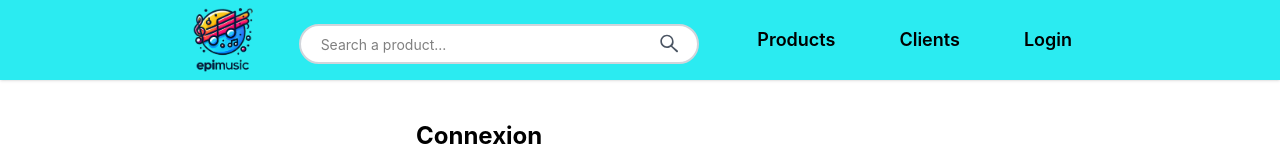
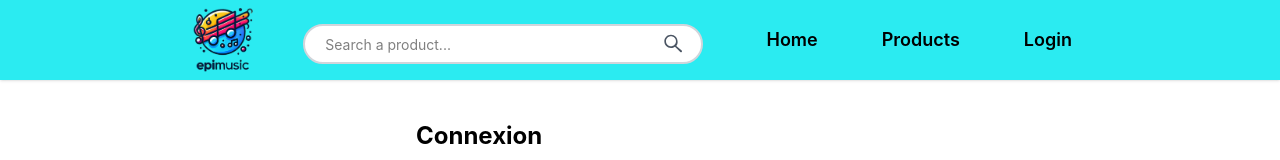
Before and after one commit to Seraphino16/Epimusic, a React (Create React App) app in the folder client/: page /login in a window 1280 px wide. Shown: the top 160 px of the page. Built offline with nearby package versions, Linux system fonts and the light colour scheme.

Commit message:
change name button

```diff
--- a/client/src/components/navbar/Navbar.js
+++ b/client/src/components/navbar/Navbar.js
@@ -59,8 +59,8 @@ const Navbar = () => {
             >
                 <div className="flex flex-col lg:flex-row lg:items-center justify-center lg:space-x-8 lg:text-left lg:flex-grow lg:mt-0 space-y-4 lg:space-y-0">
                     <SearchBar />
-                    <NavbarItem text="Products" href="/" />
-                    <NavbarItem text="Clients" href="/" />
+                    <NavbarItem text="Home" href="/" />
+                    <NavbarItem text="Products" href="/products" />
                     {userRole === 'ROLE_ADMIN' && <NavbarItem text="Admin" href="/admin/" />}
                     {userRole === 'ROLE_USER' && <NavbarItem text="Profile" href="/profile/" />}
                     {isLoggedIn ? (
```
